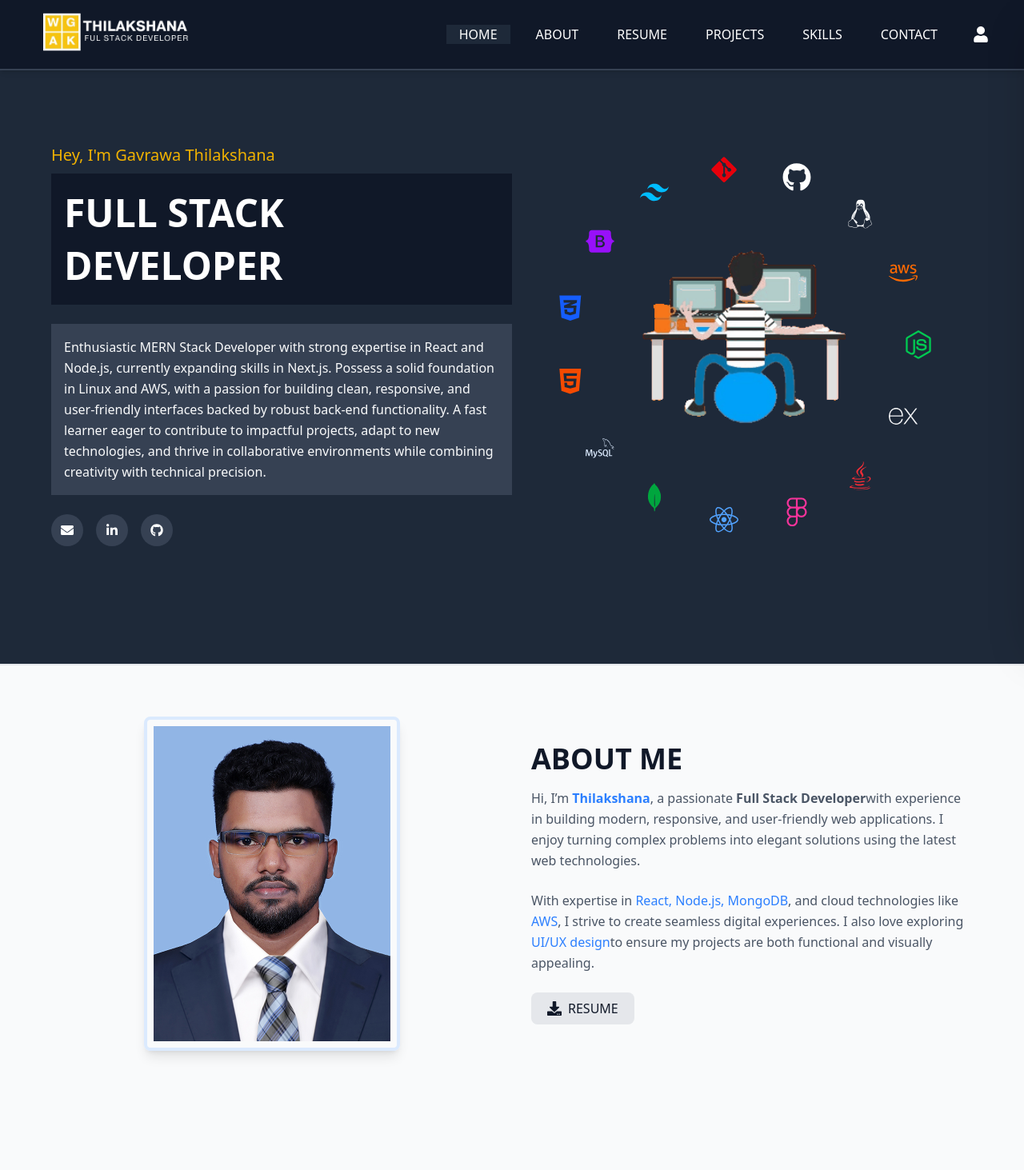
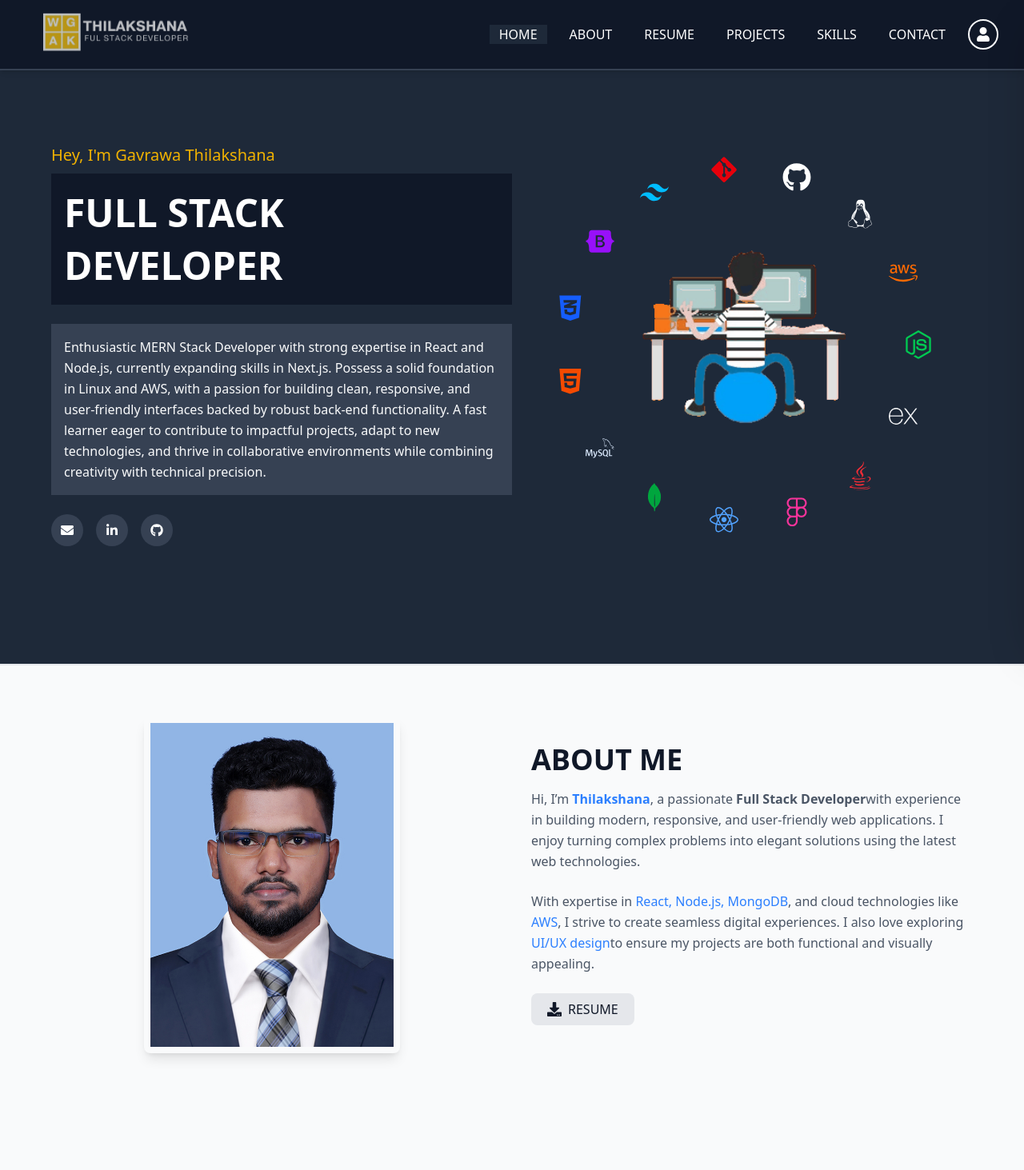
Before and after one commit to gthilakshana/thilakshana, a React (Vite) app: page / in a window 1280 px wide. Shown: the top 1463 px of the page at 80% size. Built offline with nearby package versions, Linux system fonts and the light colour scheme.

Commit message:
header Updated

```diff
--- a/src/components/about.jsx
+++ b/src/components/about.jsx
@@ -11,7 +11,7 @@ export default function About() {
                     <img
                         src="/profile.jpg"
                         alt="Profile"
-                        className="w-40 sm:w-60 md:w-80 rounded-lg object-cover p-2 shadow-lg border-4 border-blue-100 hover:scale-105 transition-transform duration-300"
+                        className="w-40 sm:w-60 md:w-80 rounded-lg object-cover p-2 shadow-lg  hover:scale-105 transition-transform duration-300"
                     />
                 </div>
 
--- a/src/components/header.jsx
+++ b/src/components/header.jsx
@@ -65,7 +65,7 @@ export default function Header() {
                         <img
                             src="logo.png"
                             alt="Thilakshana Logo"
-                            className="h-10 sm:h-12 md:h-12 w-[140px] sm:w-[150px] md:w-[220px] object-cover cursor-pointer hover:scale-105 transition-transform duration-300"
+                            className="h-10 sm:h-12 md:h-12 w-[140px] sm:w-[150px] md:w-[220px] object-cover cursor-pointer hover:scale-105 transition-transform duration-300 animate-pulse"
                         />
                     </div>
                 </Link>
@@ -75,9 +75,9 @@ export default function Header() {
                     {sections.map((section) => (
                         <div
                             key={section.name}
-                            className={`cursor-pointer h-full p- px-4 flex items-center justify-center gap-2 transition-colors duration-300 ${activeSection === section.name
+                            className={`cursor-pointer h-full px-3 flex items-center justify-center gap-2 transition-colors duration-300 ${activeSection === section.name
                                 ? "bg-gray-800 text-white"
-                                : "bg-transparent text-white hover:bg-gray-700 hover:text-white"
+                                : "bg-transparent text-white hover:bg-gray-700 hover:text-yellow-500"
                                 }`}
                             onClick={() => handleScroll(section.name)}
                         >
@@ -87,10 +87,10 @@ export default function Header() {
                     ))}
 
                     <div
-                        className="p-3 text-white text-2xl hover:text-yellow-500 transition-colors cursor-pointer"
+                        className="p-2 text-white text-[18px] hover:text-yellow-500 transition-colors cursor-pointer border-2 border-gray-50  rounded-full "
                         onClick={goToLogin}
                     >
-                        <FaUser className="text-xl" />
+                        <FaUser />
                     </div>
                 </nav>
 
@@ -98,7 +98,7 @@ export default function Header() {
                 <div className="md:hidden flex items-center">
                     <button
                         onClick={toggleMenu}
-                        className="text-white text-2xl focus:outline-none"
+                        className="text-white text-1xl focus:outline-none cursor-pointer hover:text-yellow-500 transition-colors"
                     >
                         {isOpen ? <FaTimes /> : <FaBars />}
                     </button>
@@ -115,7 +115,7 @@ export default function Header() {
                     {sections.map((section) => (
                         <div
                             key={section.name}
-                            className={`flex items-center gap-4 py-2 px-3 rounded-lg cursor-pointer transition-colors ${activeSection === section.name
+                            className={`flex items-center gap-4 py-2 px-3 cursor-pointer transition-colors ${activeSection === section.name
                                 ? "bg-gray-700 text-white"
                                 : "hover:bg-gray-800"
                                 }`}
--- a/src/pages/notFoundPage.jsx
+++ b/src/pages/notFoundPage.jsx
@@ -3,7 +3,7 @@ import { Link } from "react-router-dom";
 
 export default function NotFound() {
     return (
-        <div className="flex flex-col items-center justify-center min-h-screen bg-gray-50 text-gray-800 px-6">
+        <div className="flex flex-col items-center justify-center min-h-screen bg-gray-900 text-gray-50 px-6">
             <FaExclamationTriangle className="text-yellow-500 text-6xl mb-6 animate-bounce" />
             <h1 className="text-4xl font-bold mb-4">Oops! Page Not Found</h1>
             <p className="text-lg mb-8 text-center max-w-md">
```
